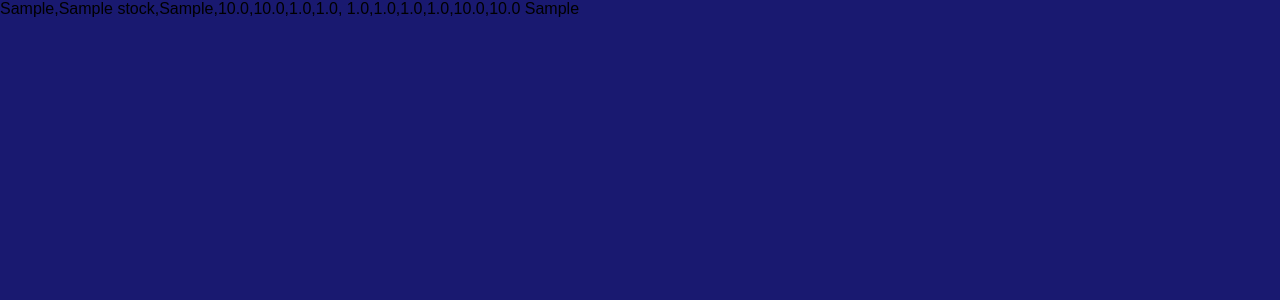
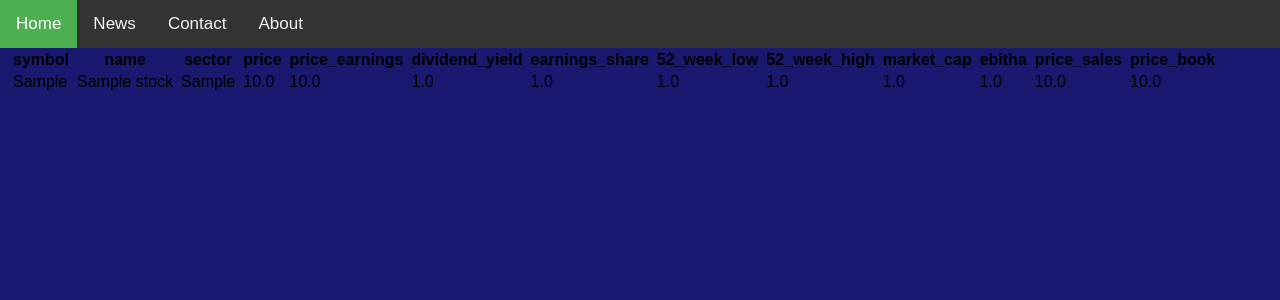
Before and after one commit to ekiafa/stock_management_system, a Django app: page /list_items/ in a window 1280 px wide. Shown: the top 300 px of the page. Run offline with Django 3.2, Linux system fonts and the light colour scheme; tables that the repository leaves empty hold one stand-in row (values such as "Sample post").

Commit message:
table for stock items

```diff
--- a/stockmng/templates/list_items.html
+++ b/stockmng/templates/list_items.html
@@ -1,17 +1,73 @@
 {% load staticfiles %}
+
 <!DOCTYPE html>
 <html>
-     <link href="{% static 'css/stylesheet.css' %}" rel="stylesheet">
+<link href="{% static 'css/stylesheet.css' %}" rel="stylesheet">
 <head>
-     <title>{{title}}</title>
-
+<meta name="viewport" content="width=device-width, initial-scale=1">
+<title>{{title}}</title>
 </head>
 <body>
+
+<div class="topnav">
+  <a class="active" href="#home">Home</a>
+  <a href="#news">News</a>
+  <a href="#contact">Contact</a>
+  <a href="#about">About</a>
+</div>
+
+<div style="padding-left:10px" >
+   <table>
+        <th>symbol</th>
+        <th></th>
+        <th>name</th>
+        <th></th>
+        <th>sector</th>
+        <th></th>
+        <th>price</th>
+        <th></th>
+        <th>price_earnings</th>
+        <th></th>
+        <th>dividend_yield</th>
+        <th></th>
+        <th>earnings_share</th>
+        <th></th>
+        <th>52_week_low</th>
+        <th></th>
+        <th>52_week_high</th>
+        <th></th>
+        <th>market_cap</th>
+        <th></th>
+        <th>ebitha</th>
+        <th></th>
+        <th>price_sales</th>
+        <th></th>
+        <th>price_book</th>
+
+
+
      {% for instance in queryset %}
-     {{instance.symbol}},{{instance.name}},{{instance.sector}},{{instance.price}},{{instance.price_earnings}},{{instance.dividend_yield}},{{instance.earnings_share}},
-     {{instance.fifty_two_week_low}},{{instance.fifty_two_week_high}},{{instance.market_cap}},{{instance.ebitda}},{{instance.price_sales}},{{instance.price_book}}
-     {{instance.sec_fillings}}
+     <tr>
+
+         <td>{{instance.symbol}}<td/>
+         <td>{{instance.name}}<td/>
+         <td>{{instance.sector}}<td/>
+         <td>{{instance.price}}<td/>
+         <td>{{instance.price_earnings}}<td/>
+         <td>{{instance.dividend_yield}}<td/>
+         <td>{{instance.earnings_share}}<td/>
+         <td>{{instance.fifty_two_week_low}}<td/>
+         <td>{{instance.fifty_two_week_high}}<td/>
+         <td>{{instance.market_cap}}<td/>
+         <td>{{instance.ebitda}}<td/>
+         <td>{{instance.price_sales}}<td/>
+         <td>{{instance.price_book}}<td/>
+
+     <tr>
      {%endfor%}
-</body>
+    </table>
+
+</div>
+
 </body>
 </html>
```
